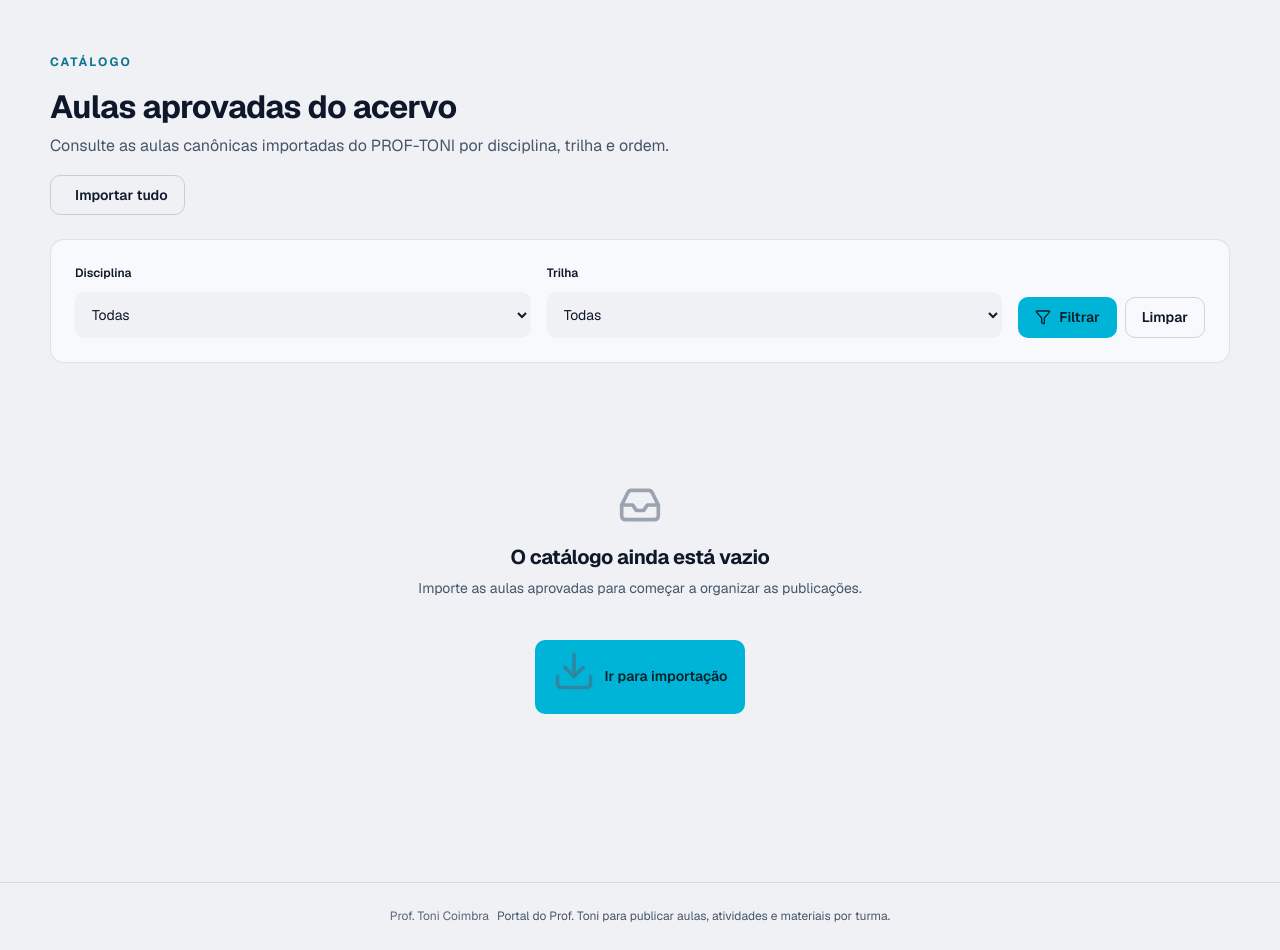
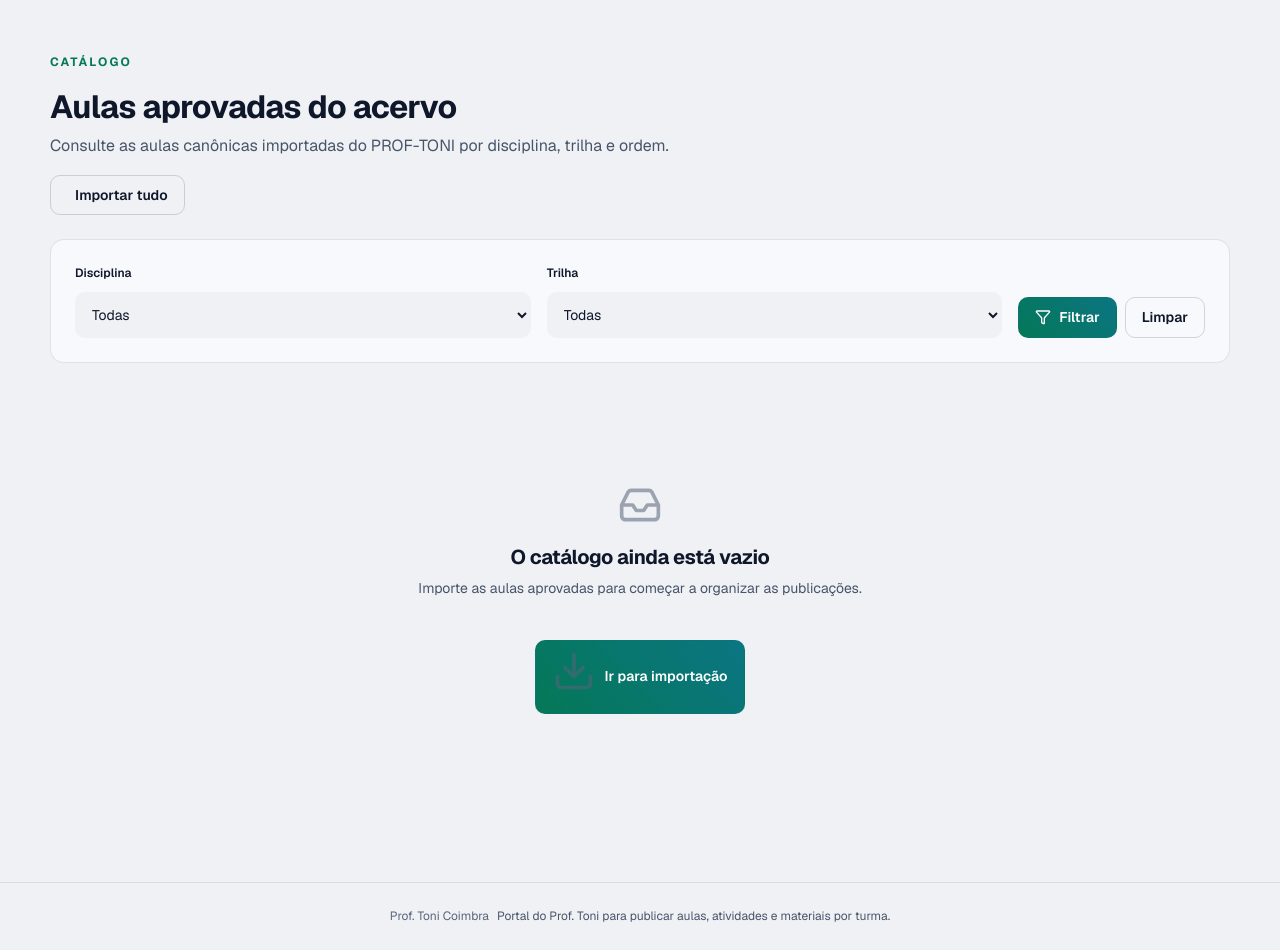
Before and after one commit to elvertoni/professorDash2.0, a Django app: page /catalogo/ in a window 1280 px wide. Shown: the part 63-1013 px from the top of the page. Run offline with Django 5.2, Linux system fonts and the light colour scheme; the visitor is signed in with stand-in values (Sample User, id 1); data comes from the database, SQL or seed files in the repository; data that the repository does not hold is empty; some libraries are stand-ins or nearby versions.

Commit message:
feat(ui): realign deck tokens to Atelier emerald (Leva 2)
Value-swap in-place: --accent cyan->emerald (#10b981 dark / #047857 light), add --grad-cta and --accent-support, cyan demoted to support. .btn-primary now uses the CTA gradient. WCAG AA contrast fixes on btn-secondary, btn-danger hover, badge-info, card-foot, unread notification and account email, verified in both themes. DESIGN.md gains the app.css<->DS token mapping table. Namespace unchanged.

Co-Authored-By: Claude Fable 5 <noreply@anthropic.com>

```diff
--- a/static/css/app.css
+++ b/static/css/app.css
@@ -3,12 +3,14 @@
 }
 
 :root {
-    /* ── Brand accent (cyan único #00B4D8, uso restrito) ── */
-    --accent: #00B4D8;
+    /* ── Brand accent (emerald canônico, ciano vira suporte) ── */
+    --accent: #10b981;
     --accent-ink: #04222B;
-    --accent-tint: rgba(0, 180, 216, .14);
-    --accent-text: #34CDEC;
-    --primary-hsl: 190 100% 42.4%;
+    --accent-tint: rgba(16, 185, 129, .14);
+    --accent-text: #6ee7b7;
+    --accent-support: #22d3ee;
+    --grad-cta: linear-gradient(45deg, #10b981, #06b6d4 130%);
+    --primary-hsl: 160 84% 39%;
 
     /* ── Foreground (3 níveis + on-accent) ── */
     --fg: #ece8e7;
@@ -24,7 +26,7 @@
     /* ── Borders ── */
     --border: rgba(255, 255, 255, .08);
     --border-strong: rgba(255, 255, 255, .14);
-    --border-focus: #34CDEC;
+    --border-focus: #6ee7b7;
 
     /* ── Semantic + tints (emerald rebaixado p/ success) ── */
     --c-success: #34d399;
@@ -33,6 +35,7 @@
     --c-warning-tint: rgba(251, 191, 36, .14);
     --c-danger: #f87171;
     --c-danger-tint: rgba(248, 113, 113, .14);
+    --c-danger-hover: #dc2626;
     --c-info: #38bdf8;
     --c-info-tint: rgba(56, 189, 248, .14);
     --c-warning-ink: #1a1206;
@@ -81,9 +84,11 @@
 
 [data-theme='light'] {
     /* Override só dos novos tokens; tudo resolve via var() e segue o tema. */
-    --accent: #00B4D8;
-    --accent-text: #0E7490;
-    --border-focus: #0E7490;
+    --accent: #047857;
+    --accent-text: #047857;
+    --accent-support: #0e7490;
+    --grad-cta: linear-gradient(45deg, #047857, #0e7490 130%);
+    --border-focus: #047857;
 
     --fg: #0f172a;
     --fg-muted: #475569;
@@ -99,6 +104,7 @@
     --c-success: #047857;
     --c-warning: #b45309;
     --c-danger: #b91c1c;
+    --c-danger-hover: #b91c1c;
     --c-info: #0369a1;
     --c-warning-ink: #ffffff;
 
@@ -531,7 +537,7 @@ button {
 }
 
 .account-panel-email {
-    color: var(--fg-subtle);
+    color: var(--fg-muted);
     font-size: 12px;
     font-family: var(--font-mono);
     overflow: hidden;
@@ -619,25 +625,28 @@ button {
 
 .btn-primary {
     color: var(--accent-ink);
-    background: var(--accent);
+    background: var(--grad-cta);
 }
 
 .btn-primary:not(:disabled):not([disabled]):hover {
-    background: var(--accent-text);
+    filter: brightness(1.05);
     transform: scale(.97);
 }
 
-[data-theme='light'] .btn-primary:not(:disabled):not([disabled]):hover {
+/* Light: gradiente CTA usa emerald-700/cyan-700 (escuros) → texto branco p/ AA */
+[data-theme='light'] .btn-primary {
     color: #fff;
 }
 
 .btn-secondary {
-    color: #fff;
-    background: var(--accent);
+    color: var(--fg);
+    background: var(--surface-overlay);
+    border: 1px solid var(--border-strong);
 }
 
 .btn-secondary:not(:disabled):not([disabled]):hover {
-    filter: brightness(1.1);
+    background: var(--surface-raised);
+    border-color: var(--accent);
 }
 
 .btn-outline {
@@ -674,7 +683,8 @@ button {
 
 .btn-danger:not(:disabled):not([disabled]):hover {
     color: #fff;
-    background: var(--c-danger);
+    background: var(--c-danger-hover);
+    border-color: var(--c-danger-hover);
 }
 
 .btn:disabled,
@@ -978,8 +988,8 @@ summary:focus-visible,
 
 .badge-info {
     color: var(--c-info);
-    border-color: rgba(56, 189, 248, .3);
-    background: rgba(56, 189, 248, .14);
+    border-color: var(--c-info);
+    background: var(--c-info-tint);
 }
 
 .badge-warning {
```
Also changed, not shown: DESIGN.md (+28 -1 lines).
